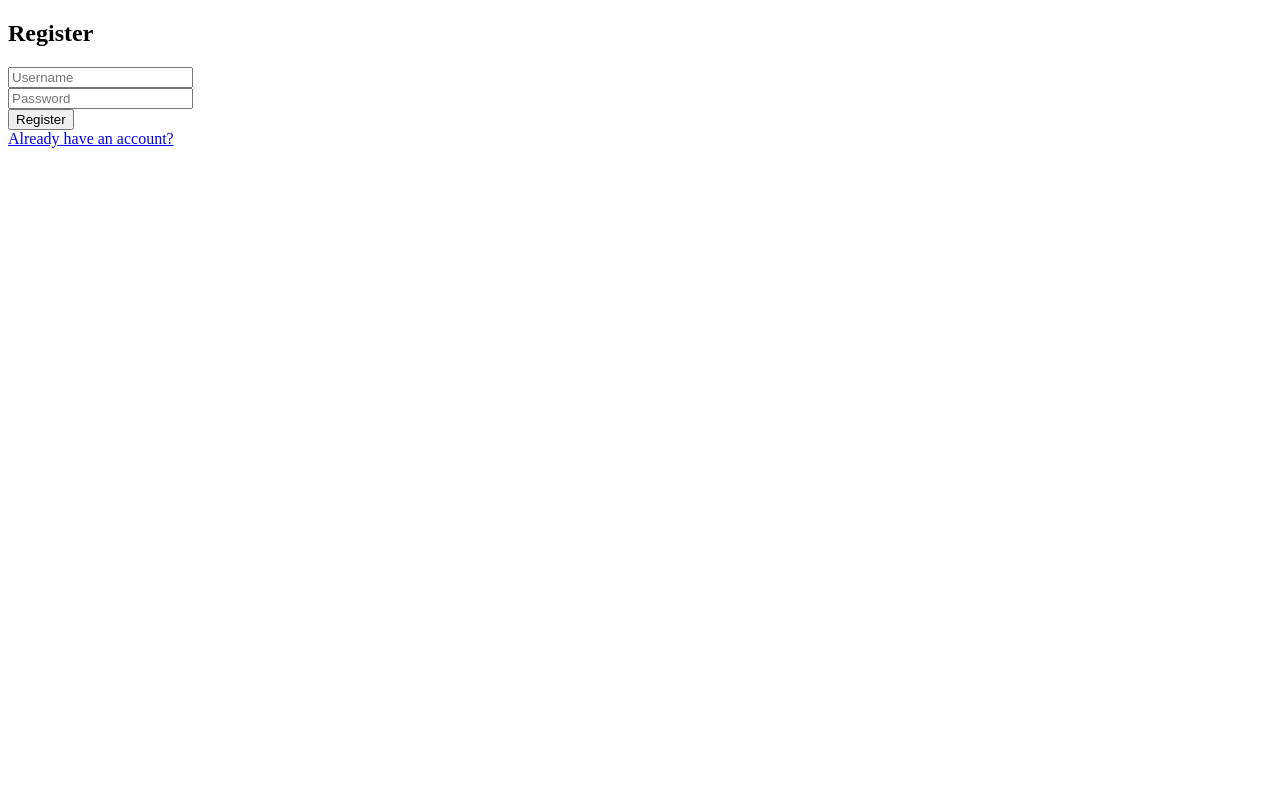
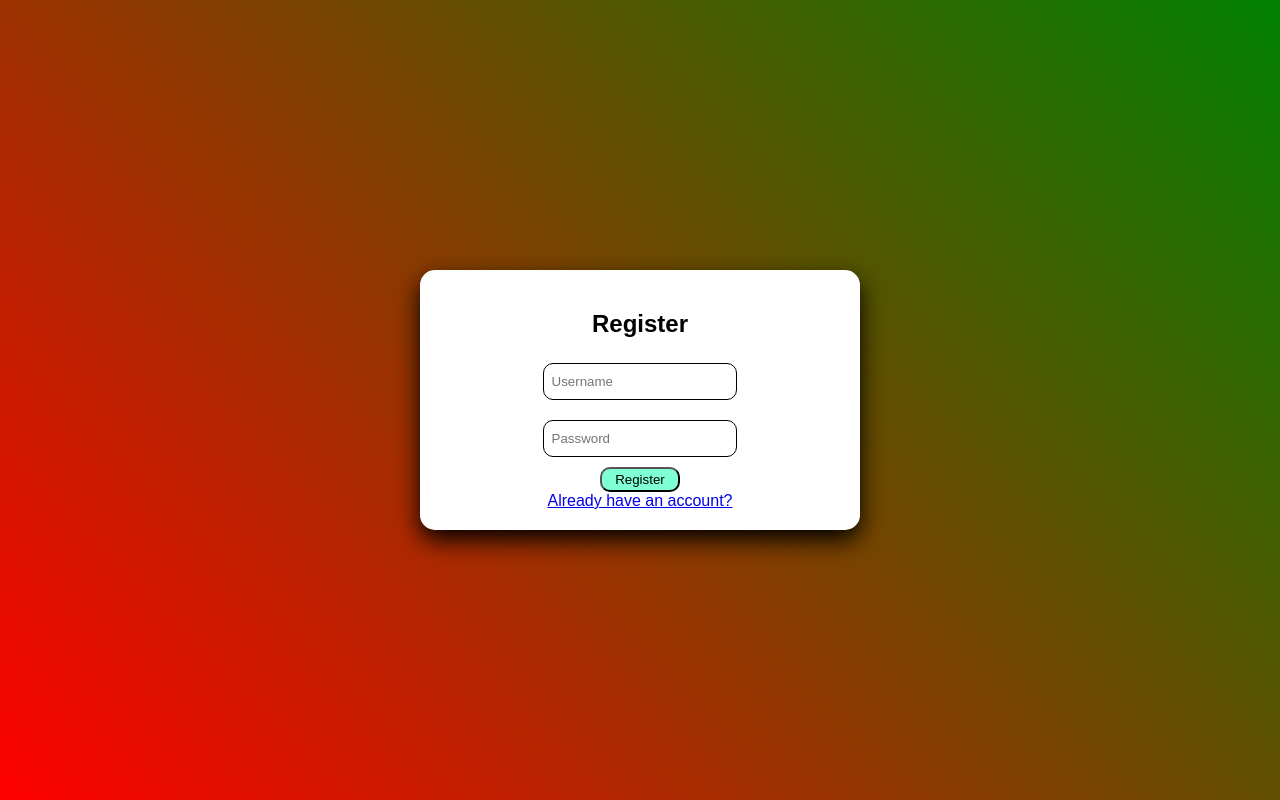
Before and after one commit to amoakuelliotenam/Llogin, a website: page register.html in a window 1280 px wide. Drawn offline with Linux system fonts and the light colour scheme.

Commit message:
Update register.html structure and links

```diff
--- a/register.html
+++ b/register.html
@@ -3,11 +3,10 @@
 <head>
   <meta charset="UTF-8">
   <meta name="viewport" content="width=device-width, initial-scale=1.0">
-  <link rel="stylesheet" stylesheet="signup.css">
-  <title>Register</title>
+  <link rel="stylesheet" href="signup.css">
+  <title>Document</title>
 </head>
 <body>
-  <body>
   <div class="box">
     <h2>Register</h2>
     <input type="text" id="username" placeholder="Username">
@@ -16,7 +15,7 @@
     <br>
     <button onclick="register()">Register</button>
     <br>
-    <a href="index.html">Already have an account?</a>
+    <a href="login.html">Already have an account?</a>
   </div>
 
   <script src="script.js"></script>
```
